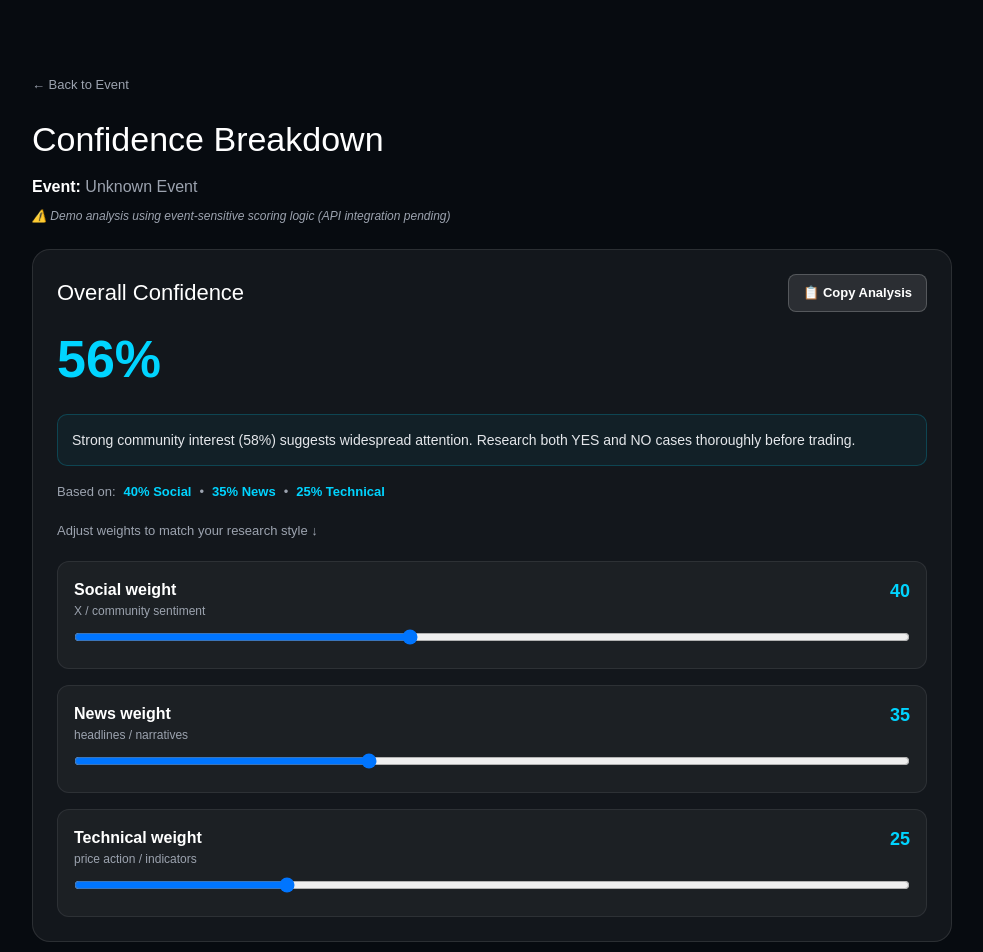
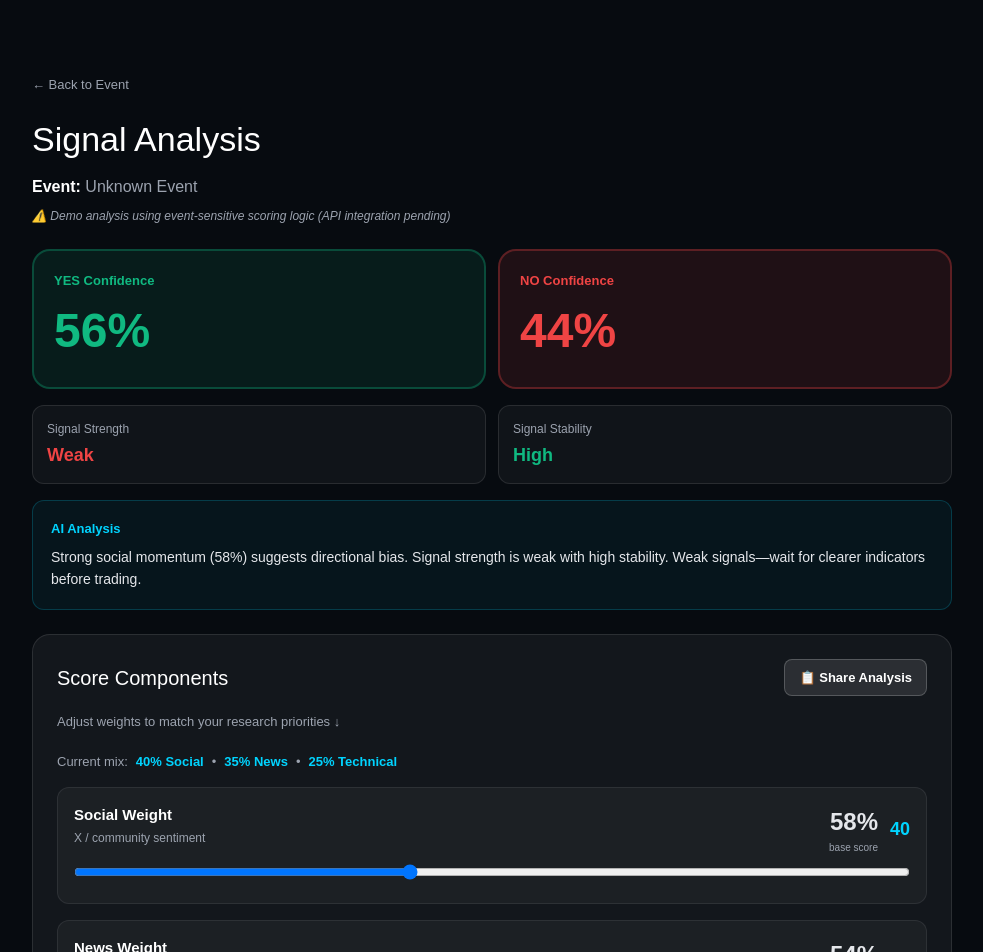
Before and after one commit to anujagadde18/tradedna, a Next.js app: page /scores in a window 1280 px wide. Shown: the top 952 px of the page, without its empty margins (148-1131 px from the left). Built offline with nearby package versions, Linux system fonts and the light colour scheme.

Commit message:
Update page.tsx

```diff
--- a/app/scores/page.tsx
+++ b/app/scores/page.tsx
@@ -6,8 +6,7 @@ import { useSearchParams } from "next/navigation";
 function ScoresContent() {
   const searchParams = useSearchParams();
   const event = searchParams.get("event") || "Unknown Event";
-  const base = useMemo(() => generateBaseScores(event), [event]);
-  const explanation = useMemo(() => generateExplanation(event, base), [event, base]);
+  const analysis = useMemo(() => analyzeEvent(event), [event]);
   const [wSocial, setWSocial] = useState(40);
   const [wNews, setWNews] = useState(35);
   const [wTech, setWTech] = useState(25);
@@ -15,9 +14,14 @@ function ScoresContent() {
 
   const overall = useMemo(() => {
     const total = wSocial + wNews + wTech;
-    if (total === 0) return 0;
-    return Math.round((base.social * wSocial + base.news * wNews + base.technical * wTech) / total);
-  }, [base, wSocial, wNews, wTech]);
+    if (total === 0) return 50;
+    return Math.round((analysis.scores.social * wSocial + analysis.scores.news * wNews + analysis.scores.technical * wTech) / total);
+  }, [analysis.scores, wSocial, wNews, wTech]);
+
+  const yesNo = useMemo(() => ({
+    yes: overall,
+    no: 100 - overall
+  }), [overall]);
 
   const contributions = useMemo(() => {
     const total = wSocial + wNews + wTech;
@@ -34,12 +38,19 @@ function ScoresContent() {
   const handleShare = async () => {
     const shareText = `📊 TradeDNA Analysis: ${event}
 
-Overall Confidence: ${overall}%
-- Social: ${base.social}% (weight: ${wSocial})
-- News: ${base.news}% (weight: ${wNews})
-- Technical: ${base.technical}% (weight: ${wTech})
+Directional Confidence:
+✅ YES: ${yesNo.yes}%
+❌ NO: ${yesNo.no}%
 
-${explanation}
+Signal Strength: ${analysis.uncertainty.strength}
+Stability: ${analysis.uncertainty.stability}
+
+Component Scores:
+- Social: ${analysis.scores.social}% (weight: ${wSocial})
+- News: ${analysis.scores.news}% (weight: ${wNews})
+- Technical: ${analysis.scores.technical}% (weight: ${wTech})
+
+${analysis.explanation}
 
 Research:
 🔍 X: https://x.com/search?q=${q}
@@ -61,7 +72,7 @@ Powered by TradeDNA`;
     <main style={{ minHeight: "100vh", background: "#070B10", color: "#fff", padding: "72px 20px" }}>
       <div style={{ maxWidth: 920, margin: "0 auto" }}>
         <a href="/event" style={{ color: "#9CA3AF", fontSize: 13 }}>← Back to Event</a>
-        <h1 style={{ fontSize: 34, marginTop: 18 }}>Confidence Breakdown</h1>
+        <h1 style={{ fontSize: 34, marginTop: 18 }}>Signal Analysis</h1>
         <div style={{ marginTop: 10, color: "#9CA3AF" }}>
           <b style={{ color: "#fff" }}>Event:</b> {event}
         </div>
@@ -69,21 +80,55 @@ Powered by TradeDNA`;
           ⚠️ Demo analysis using event-sensitive scoring logic (API integration pending)
         </div>
 
+        {/* YES/NO Split */}
+        <div style={{ marginTop: 24, display: "grid", gridTemplateColumns: "1fr 1fr", gap: 12 }}>
+          <div style={{ padding: 20, borderRadius: 18, background: "rgba(16, 185, 129, 0.1)", border: "2px solid rgba(16, 185, 129, 0.3)" }}>
+            <div style={{ fontSize: 13, fontWeight: 600, color: "#10B981", marginBottom: 4 }}>YES Confidence</div>
+            <div style={{ fontSize: 48, fontWeight: 800, color: "#10B981" }}>{yesNo.yes}%</div>
+          </div>
+          <div style={{ padding: 20, borderRadius: 18, background: "rgba(239, 68, 68, 0.1)", border: "2px solid rgba(239, 68, 68, 0.3)" }}>
+            <div style={{ fontSize: 13, fontWeight: 600, color: "#EF4444", marginBottom: 4 }}>NO Confidence</div>
+            <div style={{ fontSize: 48, fontWeight: 800, color: "#EF4444" }}>{yesNo.no}%</div>
+          </div>
+        </div>
+
+        {/* Signal Strength Indicators */}
+        <div style={{ marginTop: 16, display: "grid", gridTemplateColumns: "1fr 1fr", gap: 12 }}>
+          <div style={{ padding: 14, borderRadius: 12, background: "rgba(255,255,255,0.04)", border: "1px solid rgba(255,255,255,0.1)" }}>
+            <div style={{ fontSize: 12, color: "#9CA3AF", marginBottom: 4 }}>Signal Strength</div>
+            <div style={{ fontSize: 18, fontWeight: 700, color: analysis.uncertainty.strength === "Strong" ? "#10B981" : analysis.uncertainty.strength === "Moderate" ? "#F59E0B" : "#EF4444" }}>
+              {analysis.uncertainty.strength}
+            </div>
+          </div>
+          <div style={{ padding: 14, borderRadius: 12, background: "rgba(255,255,255,0.04)", border: "1px solid rgba(255,255,255,0.1)" }}>
+            <div style={{ fontSize: 12, color: "#9CA3AF", marginBottom: 4 }}>Signal Stability</div>
+            <div style={{ fontSize: 18, fontWeight: 700, color: analysis.uncertainty.stability === "High" ? "#10B981" : analysis.uncertainty.stability === "Medium" ? "#F59E0B" : "#EF4444" }}>
+              {analysis.uncertainty.stability}
+            </div>
+          </div>
+        </div>
+
+        {/* Explanation Box */}
+        <div style={{ marginTop: 16, padding: 18, background: "rgba(0,212,255,0.05)", border: "1px solid rgba(0,212,255,0.2)", borderRadius: 12 }}>
+          <div style={{ fontSize: 13, fontWeight: 600, color: "#00D4FF", marginBottom: 8 }}>AI Analysis</div>
+          <div style={{ fontSize: 14, lineHeight: 1.6, color: "#E5E7EB" }}>{analysis.explanation}</div>
+        </div>
+
+        {/* Score Breakdown with Explanations */}
         <div style={{ marginTop: 24, padding: 24, borderRadius: 18, background: "rgba(255,255,255,0.05)", border: "1px solid rgba(255,255,255,0.1)" }}>
-          <div style={{ display: "flex", justifyContent: "space-between", alignItems: "center", flexWrap: "wrap", gap: 12 }}>
-            <h2 style={{ margin: 0, fontSize: 22 }}>Overall Confidence</h2>
+          <div style={{ display: "flex", justifyContent: "space-between", alignItems: "center", flexWrap: "wrap", gap: 12, marginBottom: 16 }}>
+            <h2 style={{ margin: 0, fontSize: 20 }}>Score Components</h2>
             <button onClick={handleShare} style={{ padding: "8px 14px", borderRadius: 8, background: copied ? "#10B981" : "rgba(255,255,255,0.1)", border: "1px solid rgba(255,255,255,0.2)", color: "#fff", cursor: "pointer", fontSize: 13, fontWeight: 600 }}>
-              {copied ? "✓ Copied!" : "📋 Copy Analysis"}
+              {copied ? "✓ Copied!" : "📋 Share Analysis"}
             </button>
           </div>
-          <div style={{ fontSize: 52, fontWeight: 800, color: "#00D4FF", marginTop: 8 }}>{overall}%</div>
 
-          <div style={{ marginTop: 16, padding: 14, background: "rgba(0,212,255,0.05)", border: "1px solid rgba(0,212,255,0.2)", borderRadius: 10 }}>
-            <div style={{ fontSize: 14, lineHeight: 1.6, color: "#E5E7EB" }}>{explanation}</div>
+          <div style={{ marginBottom: 20, fontSize: 13, color: "#9CA3AF" }}>
+            Adjust weights to match your research priorities ↓
           </div>
 
-          <div style={{ marginTop: 16, display: "flex", gap: 8, fontSize: 13, flexWrap: "wrap" }}>
-            <span style={{ color: "#9CA3AF" }}>Based on:</span>
+          <div style={{ marginBottom: 16, display: "flex", gap: 8, fontSize: 13, flexWrap: "wrap" }}>
+            <span style={{ color: "#9CA3AF" }}>Current mix:</span>
             <span style={{ color: "#00D4FF", fontWeight: 600 }}>{contributions.social}% Social</span>
             <span style={{ color: "#9CA3AF" }}>•</span>
             <span style={{ color: "#00D4FF", fontWeight: 600 }}>{contributions.news}% News</span>
@@ -91,37 +136,39 @@ Powered by TradeDNA`;
             <span style={{ color: "#00D4FF", fontWeight: 600 }}>{contributions.technical}% Technical</span>
           </div>
 
-          <div style={{ marginTop: 20, color: "#9CA3AF", fontSize: 13 }}>Adjust weights to match your research style ↓</div>
+          <ScoreSlider
+            label="Social Weight"
+            value={wSocial}
+            onChange={setWSocial}
+            score={analysis.scores.social}
+            boosts={analysis.boosts.social}
+            hint="X / community sentiment"
+          />
 
-          <div style={{ marginTop: 20, background: "rgba(255,255,255,0.04)", padding: 16, borderRadius: 12, border: "1px solid rgba(255,255,255,0.08)" }}>
-            <div style={{ marginBottom: 8, display: "flex", justifyContent: "space-between" }}>
-              <div><div style={{ fontWeight: 700 }}>Social weight</div><div style={{ color: "#9CA3AF", fontSize: 12 }}>X / community sentiment</div></div>
-              <span style={{ color: "#00D4FF", fontWeight: 800, fontSize: 18 }}>{wSocial}</span>
-            </div>
-            <input type="range" min="0" max="100" value={wSocial} onChange={(e) => setWSocial(Number(e.target.value))} style={{ width: "100%", cursor: "pointer" }} />
-          </div>
+          <ScoreSlider
+            label="News Weight"
+            value={wNews}
+            onChange={setWNews}
+            score={analysis.scores.news}
+            boosts={analysis.boosts.news}
+            hint="Media coverage / institutional attention"
+          />
 
-          <div style={{ marginTop: 16, background: "rgba(255,255,255,0.04)", padding: 16, borderRadius: 12, border: "1px solid rgba(255,255,255,0.08)" }}>
-            <div style={{ marginBottom: 8, display: "flex", justifyContent: "space-between" }}>
-              <div><div style={{ fontWeight: 700 }}>News weight</div><div style={{ color: "#9CA3AF", fontSize: 12 }}>headlines / narratives</div></div>
-              <span style={{ color: "#00D4FF", fontWeight: 800, fontSize: 18 }}>{wNews}</span>
-            </div>
-            <input type="range" min="0" max="100" value={wNews} onChange={(e) => setWNews(Number(e.target.value))} style={{ width: "100%", cursor: "pointer" }} />
-          </div>
-
-          <div style={{ marginTop: 16, background: "rgba(255,255,255,0.04)", padding: 16, borderRadius: 12, border: "1px solid rgba(255,255,255,0.08)" }}>
-            <div style={{ marginBottom: 8, display: "flex", justifyContent: "space-between" }}>
-              <div><div style={{ fontWeight: 700 }}>Technical weight</div><div style={{ color: "#9CA3AF", fontSize: 12 }}>price action / indicators</div></div>
-              <span style={{ color: "#00D4FF", fontWeight: 800, fontSize: 18 }}>{wTech}</span>
-            </div>
-            <input type="range" min="0" max="100" value={wTech} onChange={(e) => setWTech(Number(e.target.value))} style={{ width: "100%", cursor: "pointer" }} />
-          </div>
+          <ScoreSlider
+            label="Technical Weight"
+            value={wTech}
+            onChange={setWTech}
+            score={analysis.scores.technical}
+            boosts={analysis.boosts.technical}
+            hint="Price action / market indicators"
+          />
         </div>
 
+        {/* Evidence Cards */}
         <div style={{ marginTop: 18, display: "grid", gridTemplateColumns: "repeat(auto-fit, minmax(280px, 1fr))", gap: 14 }}>
           <EvidenceCard
             title="Social Score"
-            value={base.social}
+            value={analysis.scores.social}
             contribution={contributions.social}
             weight={wSocial}
             evidence={[
@@ -140,7 +187,7 @@ Powered by TradeDNA`;
 
           <EvidenceCard
             title="News Score"
-            value={base.news}
+            value={analysis.scores.news}
             contribution={contributions.news}
             weight={wNews}
             evidence={[
@@ -153,7 +200,7 @@ Powered by TradeDNA`;
 
           <EvidenceCard
             title="Technical Score"
-            value={base.technical}
+            value={analysis.scores.technical}
             contribution={contributions.technical}
             weight={wTech}
             evidence={[
@@ -174,11 +221,11 @@ Powered by TradeDNA`;
         <div style={{ marginTop: 28, padding: 18, borderRadius: 16, background: "rgba(255,255,255,0.04)", border: "1px solid rgba(255,255,255,0.08)" }}>
           <h3 style={{ marginTop: 0 }}>Research Workflow</h3>
           <ol style={{ marginTop: 10, lineHeight: 1.9, paddingLeft: 20, color: "#E5E7EB" }}>
-            <li>Review the AI-generated explanation above for context</li>
-            <li>Click through evidence sources to validate each score</li>
-            <li>Adjust weights based on your research priorities</li>
-            <li>Compare YES and NO cases in social sentiment</li>
-            <li>Make your informed decision on Polymarket</li>
+            <li>Review the AI-generated analysis and score breakdowns above</li>
+            <li>Check signal strength and stability indicators</li>
+            <li>Click through evidence sources to validate each component</li>
+            <li>Adjust weights based on your confidence in each signal type</li>
+            <li>Compare YES and NO directional confidence before trading</li>
           </ol>
         </div>
 
@@ -187,6 +234,34 @@ Powered by TradeDNA`;
         </a>
       </div>
     </main>
+  );
+}
+
+function ScoreSlider({ label, value, onChange, score, boosts, hint }: { label: string; value: number; onChange: (v: number) => void; score: number; boosts: string[]; hint: string }) {
+  return (
+    <div style={{ marginTop: 16, background: "rgba(255,255,255,0.04)", padding: 16, borderRadius: 12, border: "1px solid rgba(255,255,255,0.08)" }}>
+      <div style={{ marginBottom: 8, display: "flex", justifyContent: "space-between", alignItems: "start" }}>
+        <div style={{ flex: 1 }}>
+          <div style={{ fontWeight: 700, fontSize: 15 }}>{label}</div>
+          <div style={{ color: "#9CA3AF", fontSize: 12, marginTop: 2 }}>{hint}</div>
+          {boosts.length > 0 && (
+            <div style={{ marginTop: 6, fontSize: 11, color: "#00D4FF" }}>
+              {boosts.map((boost, i) => (
+                <div key={i}>• {boost}</div>
+              ))}
+            </div>
+          )}
+        </div>
+        <div style={{ display: "flex", gap: 12, alignItems: "center" }}>
+          <div style={{ textAlign: "right" }}>
+            <div style={{ fontSize: 24, fontWeight: 800, color: "#E5E7EB" }}>{score}%</div>
+            <div style={{ fontSize: 10, color: "#9CA3AF" }}>base score</div>
+          </div>
+          <div style={{ color: "#00D4FF", fontWeight: 800, fontSize: 18 }}>{value}</div>
+        </div>
+      </div>
+      <input type="range" min="0" max="100" value={value} onChange={(e) => onChange(Number(e.target.value))} style={{ width: "100%", cursor: "pointer" }} />
+    </div>
   );
 }
 
@@ -231,107 +306,140 @@ export default function ScoresPage() {
   );
 }
 
-function generateBaseScores(event: string) {
+function analyzeEvent(event: string) {
   const lower = event.toLowerCase();
 
   let social = 50;
   let news = 50;
   let technical = 50;
 
-  // Crypto/Finance topics boost technical
-  if (lower.includes("bitcoin") || lower.includes("btc") || lower.includes("crypto") || lower.includes("ethereum") || lower.includes("price")) {
+  const socialBoosts: string[] = [];
+  const newsBoosts: string[] = [];
+  const technicalBoosts: string[] = [];
+
+  // Crypto/Finance topics
+  if (lower.includes("bitcoin") || lower.includes("btc") || lower.includes("crypto") || lower.includes("ethereum")) {
     technical += 20;
-    social += 10; // Crypto is social too
+    social += 10;
+    technicalBoosts.push("Crypto asset detected (+20)");
+    socialBoosts.push("Strong crypto community (+10)");
   }
 
-  // Political topics boost social
+  // Political topics
   if (lower.includes("election") || lower.includes("trump") || lower.includes("biden") || lower.includes("president") || lower.includes("vote")) {
     social += 25;
     news += 15;
+    socialBoosts.push("Political event (+25)");
+    newsBoosts.push("High media coverage expected (+15)");
   }
 
-  // Regulatory/Policy topics boost news
+  // Regulatory/Policy
   if (lower.includes("regulation") || lower.includes("law") || lower.includes("bill") || lower.includes("policy") || lower.includes("ban")) {
     news += 25;
+    newsBoosts.push("Regulatory topic (+25)");
   }
 
-  // Markets/Trading boost technical
+  // Markets/Trading
   if (lower.includes("stock") || lower.includes("market") || lower.includes("trading") || lower.includes("price") || lower.includes("$")) {
     technical += 15;
+    technicalBoosts.push("Market-related event (+15)");
   }
 
-  // Viral/Social topics
+  // Viral/Social
   if (lower.includes("viral") || lower.includes("trend") || lower.includes("meme") || lower.includes("social")) {
     social += 20;
+    socialBoosts.push("Viral/trending topic (+20)");
   }
 
-  // News-heavy topics
+  // News-heavy
   if (lower.includes("breaking") || lower.includes("report") || lower.includes("announce") || lower.includes("scandal")) {
     news += 20;
+    newsBoosts.push("Breaking news indicator (+20)");
   }
 
-  // Time-based modifiers
+  // Time-based
   if (lower.includes("2026") || lower.includes("2027") || lower.includes("next year")) {
-    technical += 5; // Future predictions favor technical
+    technical += 5;
+    technicalBoosts.push("Long-term forecast (+5)");
   }
 
   if (lower.includes("today") || lower.includes("this week") || lower.includes("tomorrow")) {
-    social += 10; // Short-term favors social
+    social += 10;
     news += 10;
+    socialBoosts.push("Short-term event (+10)");
+    newsBoosts.push("Immediate news cycle (+10)");
   }
 
-  // Randomize slightly to feel less mechanical
+  // Randomize slightly
   const hash = event.split("").reduce((acc, char) => acc + char.charCodeAt(0), 0);
   social += (hash % 10);
   news += ((hash * 3) % 10);
   technical += ((hash * 7) % 10);
 
-  return {
+  const scores = {
     social: Math.min(Math.max(social, 40), 95),
     news: Math.min(Math.max(news, 40), 95),
     technical: Math.min(Math.max(technical, 40), 95)
   };
+
+  // Calculate uncertainty
+  const highest = Math.max(scores.social, scores.news, scores.technical);
+  const lowest = Math.min(scores.social, scores.news, scores.technical);
+  const spread = highest - lowest;
+
+  let strength: "Strong" | "Moderate" | "Weak";
+  if (highest > 75) strength = "Strong";
+  else if (highest > 60) strength = "Moderate";
+  else strength = "Weak";
+
+  let stability: "High" | "Medium" | "Low";
+  if (spread < 15) stability = "High";
+  else if (spread < 30) stability = "Medium";
+  else stability = "Low";
+
+  // Generate explanation
+  const explanation = generateExplanation(event, scores, strength, stability);
+
+  return {
+    scores,
+    boosts: {
+      social: socialBoosts,
+      news: newsBoosts,
+      technical: technicalBoosts
+    },
+    uncertainty: { strength, stability },
+    explanation
+  };
 }
 
-function generateExplanation(event: string, scores: { social: number; news: number; technical: number }): string {
+function generateExplanation(event: string, scores: { social: number; news: number; technical: number }, strength: string, stability: string): string {
   const lower = event.toLowerCase();
   const highest = Math.max(scores.social, scores.news, scores.technical);
 
-  let strength = "";
-  let medium = "";
-  let weak = "";
-
-  if (scores.social === highest) strength = "Social";
-  else if (scores.social > 60) medium = "Social";
-  else weak = "Social";
-
-  if (scores.news === highest) strength = "News";
-  else if (scores.news > 60) medium = "News";
-  else weak = "News";
-
-  if (scores.technical === highest) strength = "Technical";
-  else if (scores.technical > 60) medium = "Technical";
-  else weak = "Technical";
+  let primary = "";
+  if (scores.social === highest) primary = `Strong social momentum (${scores.social}%)`;
+  else if (scores.news === highest) primary = `High institutional coverage (${scores.news}%)`;
+  else primary = `Strong technical indicators (${scores.technical}%)`;
 
   let context = "";
   if (lower.includes("crypto") || lower.includes("bitcoin")) {
-    context = "Crypto markets are heavily driven by technical patterns and social sentiment. ";
+    context = "Crypto markets combine technical patterns with social sentiment. ";
   } else if (lower.includes("election") || lower.includes("political")) {
-    context = "Political events favor social momentum and news cycle analysis. ";
+    context = "Political outcomes are driven by polling data and social momentum. ";
   } else if (lower.includes("regulation") || lower.includes("policy")) {
-    context = "Regulatory developments require close attention to institutional news sources. ";
+    context = "Regulatory events require institutional news monitoring. ";
   }
 
-  const parts = [];
-  if (strength === "Social") parts.push(`Strong community interest (${scores.social}%) suggests widespread attention`);
-  else if (strength === "News") parts.push(`High institutional coverage (${scores.news}%) indicates mainstream focus`);
-  else if (strength === "Technical") parts.push(`Strong technical indicators (${scores.technical}%) support momentum analysis`);
-
-  if (medium) {
-    if (medium === "Social") parts.push(`moderate social engagement (${scores.social}%)`);
-    else if (medium === "News") parts.push(`moderate media coverage (${scores.news}%)`);
-    else if (medium === "Technical") parts.push(`moderate technical signals (${scores.technical}%)`);
+  let recommendation = "";
+  if (strength === "Strong" && stability === "High") {
+    recommendation = "High-confidence signals suggest directional clarity.";
+  } else if (strength === "Strong" && stability === "Low") {
+    recommendation = "Strong but volatile signals—expect rapid changes.";
+  } else if (strength === "Moderate") {
+    recommendation = "Moderate conviction—additional research recommended.";
+  } else {
+    recommendation = "Weak signals—wait for clearer indicators before trading.";
   }
 
-  return `${context}${parts.join(", ")}. Research both YES and NO cases thoroughly before trading.`;
+  return `${context}${primary} suggests directional bias. Signal strength is ${strength.toLowerCase()} with ${stability.toLowerCase()} stability. ${recommendation}`;
 }
```
